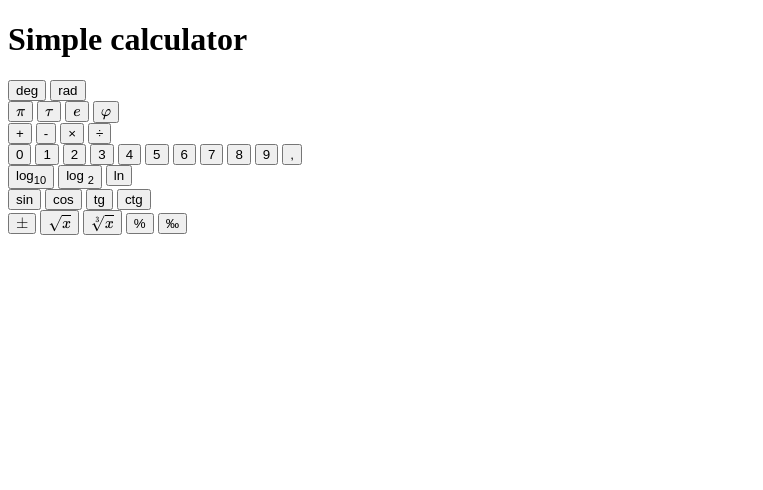
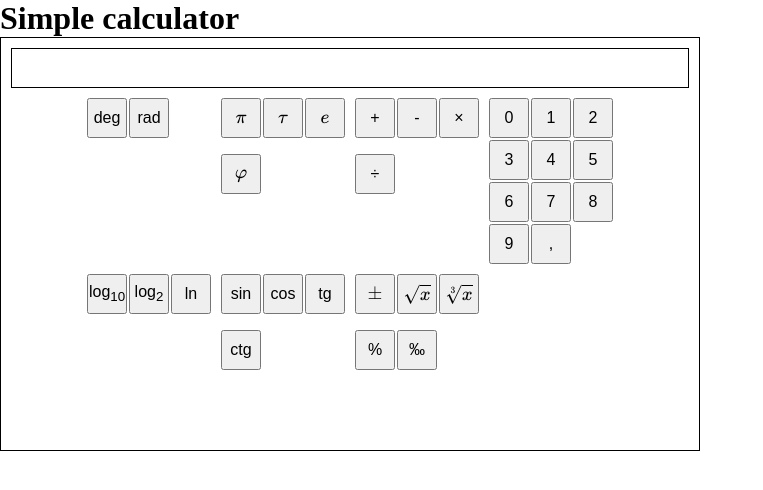
Before and after one commit to vladcheck/TOP-calculator-project, a plain HTML site: page index.html in a window 1280 px wide. Shown: the whole page, without its empty margins (0-763 px from the left). Drawn offline with nearby package versions, Linux system fonts and the light colour scheme.

Commit message:
Add temporary layout structure to the calculator

```diff
--- a/index.html
+++ b/index.html
@@ -12,7 +12,7 @@
     <h1>Simple calculator</h1>
     <section id="calculator">
       <div class="display"></div>
-      <section>
+      <section class="buttons">
         <div class="settings">
           <button>deg</button>
           <button>rad</button>
@@ -44,7 +44,7 @@
         </div>
         <div class="logs">
           <button>log<sub>10</sub></button>
-          <button>log <sub>2</sub></button>
+          <button>log<sub>2</sub></button>
           <button>ln</button>
         </div>
         <div class="trigonometric-functions">
--- a/style.css
+++ b/style.css
@@ -0,0 +1,43 @@
+*,
+*::before,
+*::after {
+  padding: 0px;
+  margin: 0px;
+  box-sizing: border-box;
+}
+
+#calculator {
+  width: clamp(200px, 70vw, 700px);
+  border: 1px solid black;
+  display: flex;
+  flex-direction: column;
+  align-items: center;
+  gap: 10px;
+  padding: 10px;
+}
+
+.display {
+  width: 100%;
+  min-height: 40px;
+  border: 1px solid black;
+}
+
+section.buttons {
+  display: grid;
+  grid-template-columns: repeat(4, 1fr);
+  grid-template-rows: repeat(2, 1fr);
+  gap: 10px;
+}
+
+section.buttons > div {
+  display: grid;
+  grid-template-columns: repeat(3, 1fr);
+  grid-template-rows: repeat(3, 1fr);
+  gap: 2px;
+}
+
+button {
+  aspect-ratio: 1/1;
+  max-width: 40px;
+  font-size: 1rem;
+}
```
